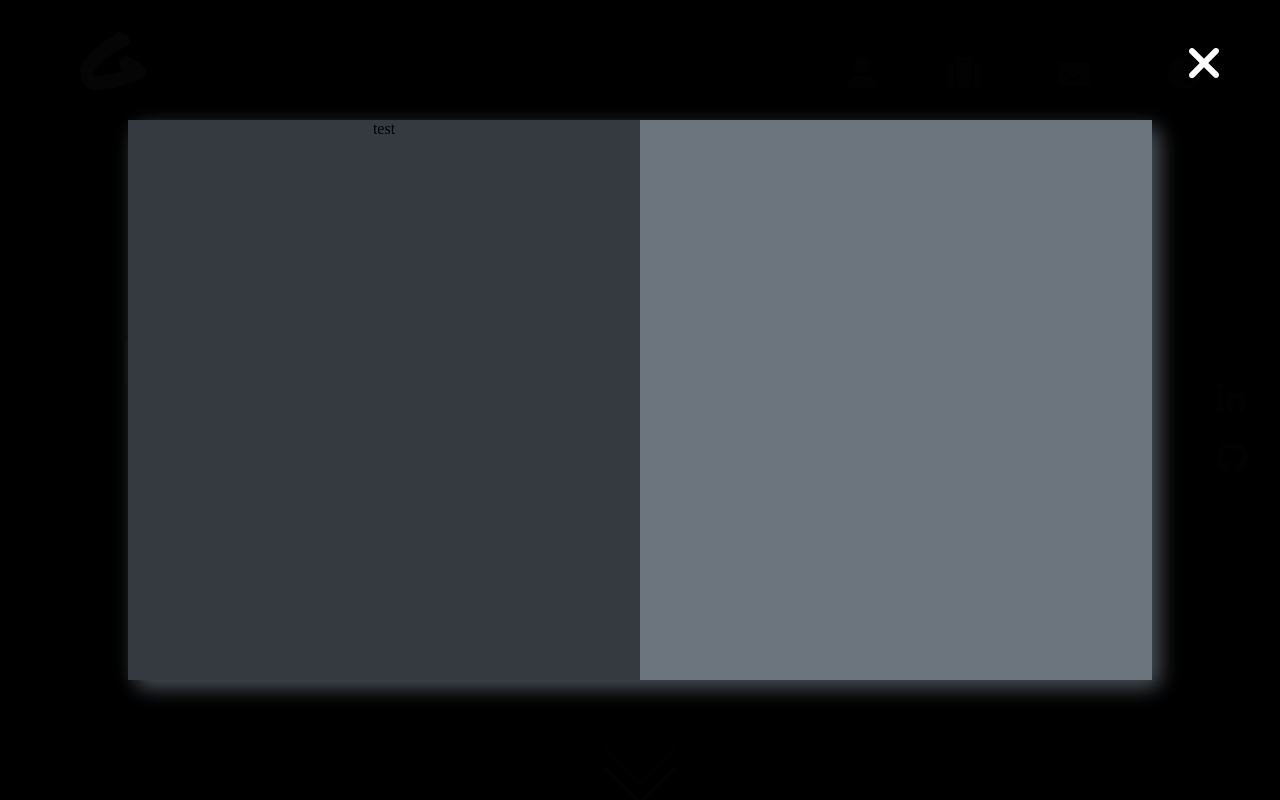
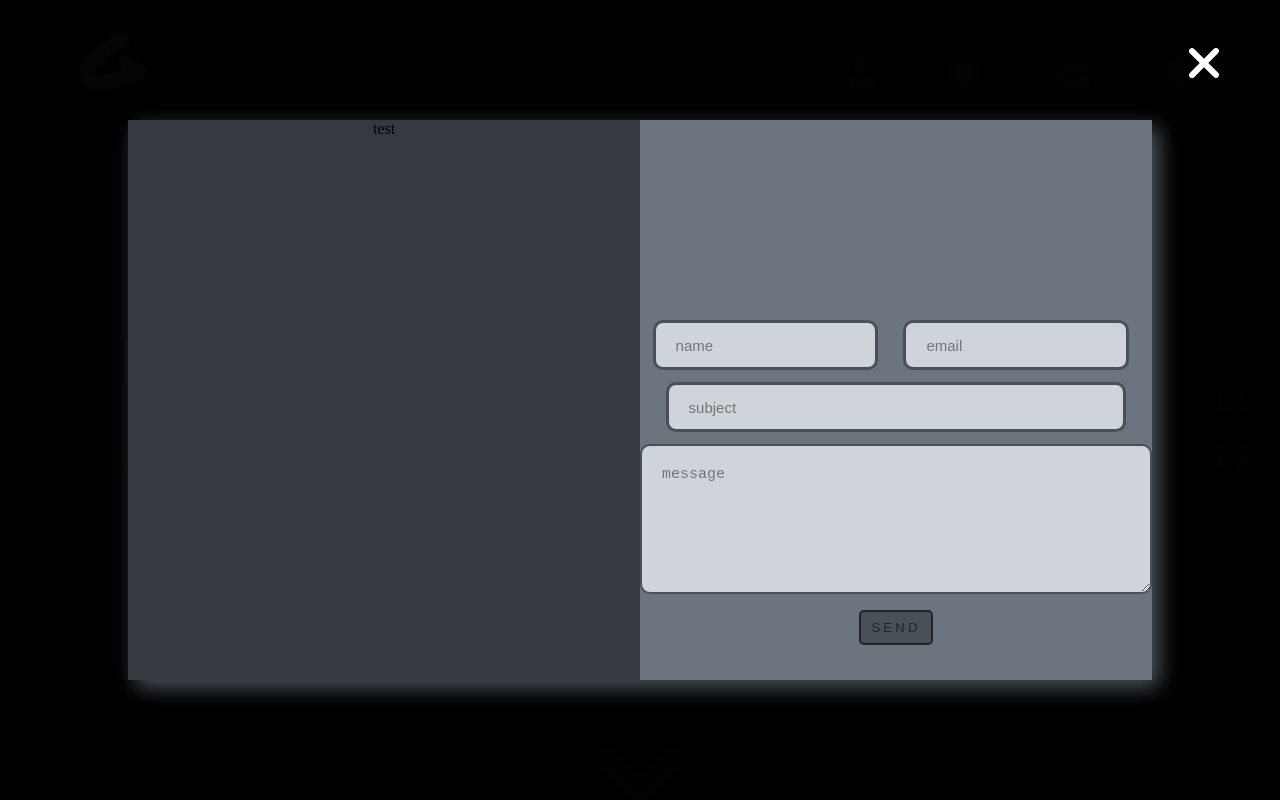
Before and after one commit to giuseppi/giuseppipelayo.com, a React (Create React App) app: page / in a window 1280 px wide. Both pictures are taken after a click on the button 1074 px from the left and 76 px from the top of the page. Shown: the top 800 px of the page. Built offline with nearby package versions, Linux system fonts and the light colour scheme.

Commit message:
added contact form
TODO: finish styling and add functionality to contact form

```diff
--- a/src/App.scss
+++ b/src/App.scss
@@ -243,6 +243,74 @@ $arrow-line-width: 4px;
   width: 50vw;
   height: 70vh;
   background-color: #6c757d;
+
+  ul {
+    padding: 0;
+    margin: 0;
+    margin-top: 25vh;
+
+    li {
+      padding: 0;
+      margin: 0;
+      list-style: none;
+      margin-bottom: 1.5vh;
+      overflow: hidden;
+      display: block;
+      position: relative;
+      clear: both;
+      // opacity: 0;
+    }
+
+    li.half {
+      width: 49%;
+      // margin-left: 2%;
+      float: left;
+      clear: none;
+
+      &:first-child {
+        margin-left: 0;
+      }
+    }
+  }
+}
+
+input[type="text"],
+input[type="email"] {
+  border: 3px solid #495057;
+  border-radius: 10px;
+  background: #ced4da;
+  width: 90%;
+  height: 50px;
+  font-size: 15px;
+  padding: 1 20px;
+  color: black;
+  padding: 0 20px;
+  box-sizing: border-box;
+}
+
+textarea {
+  border: 2px solid #495057;
+  border-radius: 10px;
+  background: #ced4da;
+  width: 100%;
+  height: 50px;
+  font-size: 15px;
+  color: black;
+  padding: 20px;
+  min-height: 150px;
+  box-sizing: border-box;
+}
+
+.form-button {
+  color: #212529;
+  background: #495057;
+  font: 11px;
+  letter-spacing: 3px;
+  text-decoration: none;
+  padding: 8px 10px;
+  border: 2px solid #212529;
+  border-radius: 5px;
+  // float: right;
 }
 
 .close-btn {
@@ -256,34 +324,6 @@ $arrow-line-width: 4px;
   font-size: 3rem;
   color: white;
 }
-
-.popup-icon {
-  // transition: color 0.25s ease, transform 0.25s;
-}
-
-.popup-description {
-  font-family: "Secular One", sans-serif;
-  position: absolute;
-  top: 2rem;
-  left: -0.7rem;
-  // color: white;
-  // visibility: hidden;
-  // opacity: 0;
-  font-size: 1.5rem;
-  // transition: color 0.25s ease, opacity 0.25s, visibility 0.25s, transform 0.25s;
-}
-
-// .close-btn:hover .popup-icon {
-//   color: #239ccd;
-//   transform: translate(0, -0.25rem);
-// }
-
-// .close-btn:hover .popup-description {
-// color: #239ccd;
-// transform: translate(0, -1rem);
-// visibility: visible;
-// opacity: 1;
-// }
 
 /* navbar.js */
 
--- a/src/components/navbar.js
+++ b/src/components/navbar.js
@@ -1,7 +1,6 @@
 import React from "react";
 import NavItem from "./navitem.js";
 import { motion, AnimatePresence } from "framer-motion";
-import DownloadLink from "react-download-link";
 import { HashLink } from "react-router-hash-link";
 
 import Resume from "../assets/GiuseppiPelayo_Resume.pdf";
--- a/src/components/popup.js
+++ b/src/components/popup.js
@@ -34,6 +34,28 @@ const Popup = ({ handleClose }) => {
         <div className="popup-text">test</div>
         {/* Mail form */}
         <div className="popup-form">
+          <form>
+            <ul>
+              <li className="half">
+                <input type="text" name="name" placeholder="name" required />
+              </li>
+              <li className="half">
+                <input type="text" name="email" placeholder="email" required />
+              </li>
+              <li>
+                <input type="text" name="subject" placeholder="subject" required />
+              </li>
+              <li>
+                <textarea type="text" name="message" placeholder="message" required />
+              </li>
+              <li>
+                <motion.button type="submit" className="form-button" value="SEND">
+                  SEND
+                </motion.button>
+              </li>
+            </ul>
+          </form>
+        </div>
         <motion.button
           className="close-btn"
           whileHover={{ color: "darkgrey", transform: "translate(0, -0.25rem)" }}
@@ -43,7 +65,6 @@ const Popup = ({ handleClose }) => {
           <FontAwesomeIcon icon={faXmark} className={"popup-icon"} />
         </motion.button>
       </div>
-      </div>
     </motion.div>
   );
 };
```
Lines whose indentation alone changed are shown as unchanged.
